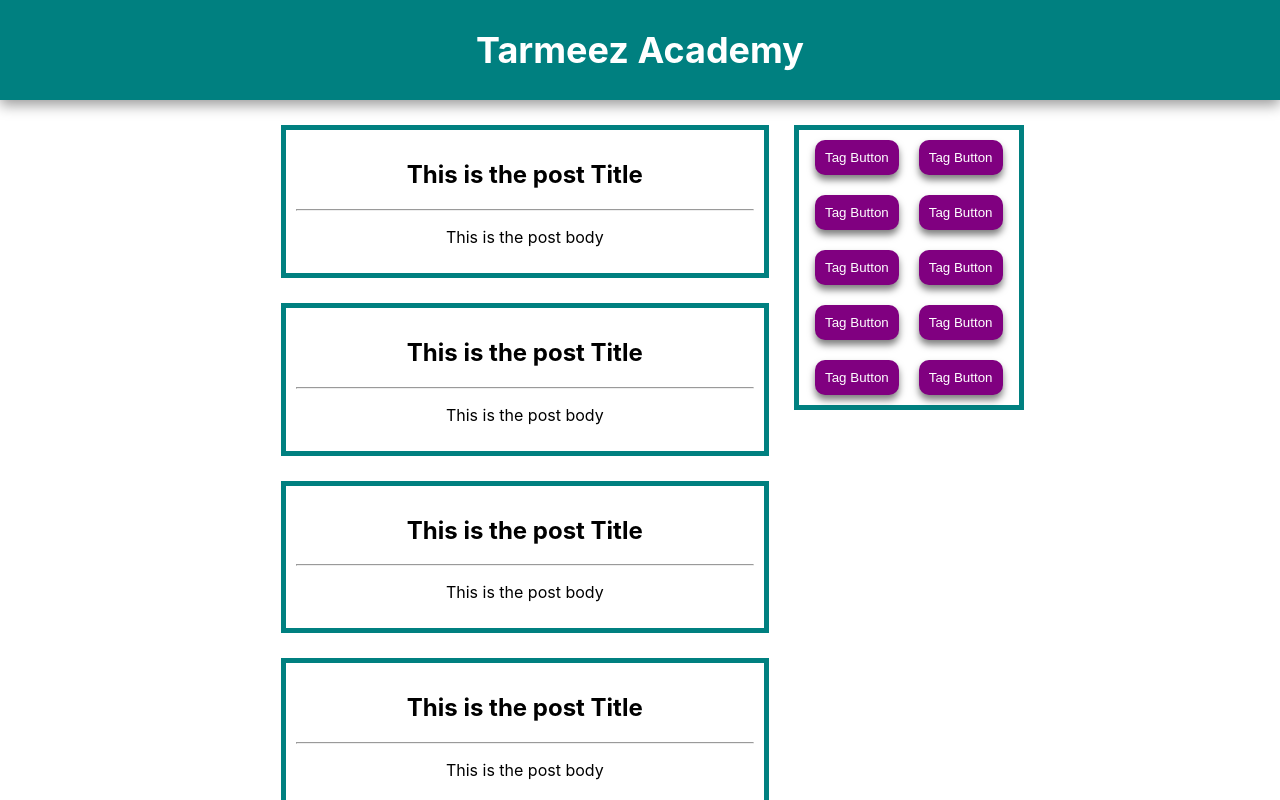
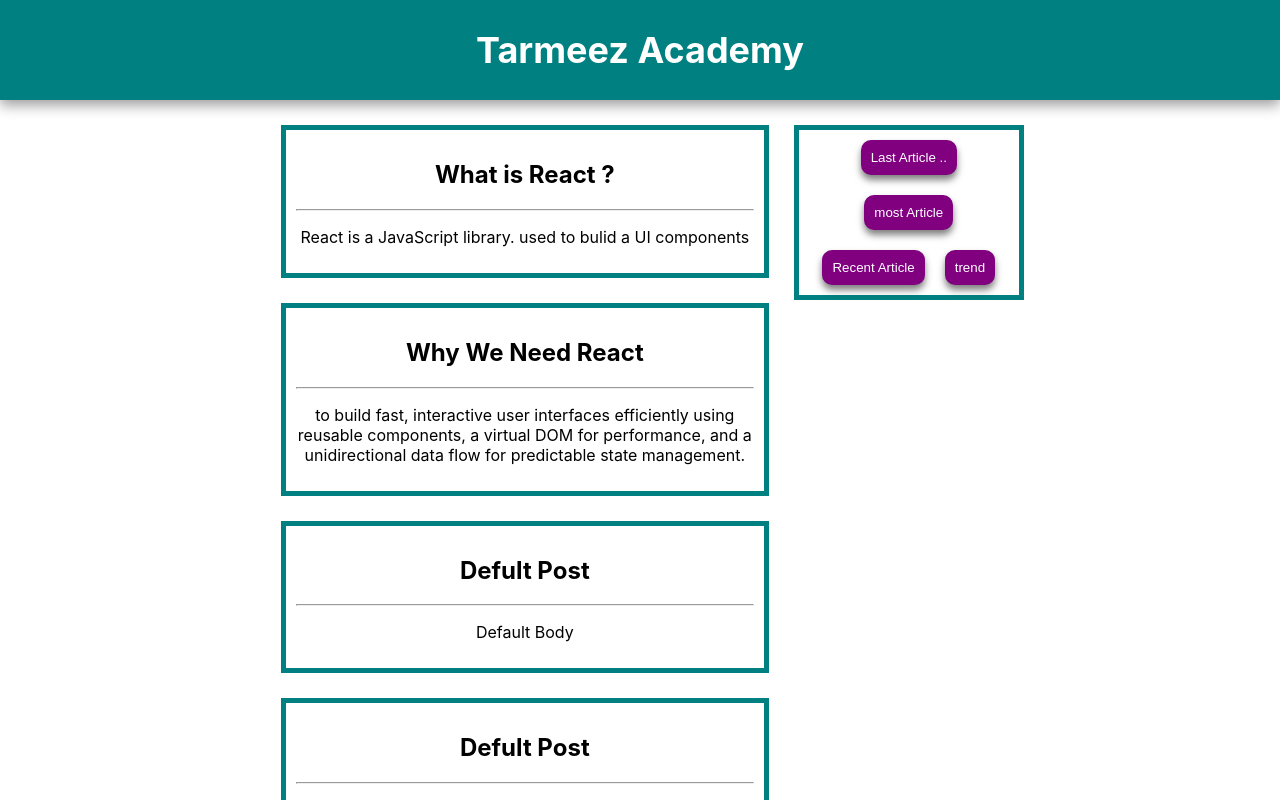
Before and after one commit to Islam-Atwa/React-Course-Assignments, a React (Create React App) app: page / in a window 1280 px wide. Shown: the top 800 px of the page. Built offline with nearby package versions, Linux system fonts and the light colour scheme.

Commit message:
ompleted challange props-02

```diff
--- a/src/App.js
+++ b/src/App.js
@@ -1,9 +1,9 @@
-import logo from './logo.svg';
+// import logo from './logo.svg';
 import './App.css';
 import Header from './Header';
 import Post from './Post';
 import SideMenu from './SideMenu';
-import TagButton from './TagButton';
+// import TagButton from './TagButton';
 function App() {
   return (
     <div className="App">
@@ -16,8 +16,8 @@
         >
           {/* == POSTS CONTAINER == */}
           <div style={{ width: "70%" }}>
-            <Post />
-            <Post />
+            <Post postName="What is React ? " postBody="React is a JavaScript library. used to bulid a UI components" />
+            <Post postName="Why We Need React " postBody="to build fast, interactive user interfaces efficiently using reusable components, a virtual DOM for performance, and a unidirectional data flow for predictable state management." />
             <Post />
             <Post />
             <Post />
--- a/src/Post.js
+++ b/src/Post.js
@@ -1,4 +1,5 @@
-export default function Post(){
+export default function Post({postName="Defult Post", postBody ="Default Body"}) {
+
     return (
         <div style={{
             padding: "10px",
@@ -7,10 +8,10 @@
             margin: "25px",
         }}
         >
-            <h2>This is the post Title</h2>
+            <h2>{postName}</h2>
 
             <hr/>
-            <p>This is the post body</p>
+            <p>{postBody}</p>
         </div>
     )
 }
--- a/src/SideMenu.js
+++ b/src/SideMenu.js
@@ -4,16 +4,12 @@
 export default function SideMenue(){
     return(
         <div style={{border: "solid teal 5px"}} >
-            <TagButton/>
-            <TagButton/>
-            <TagButton/>
-            <TagButton/>
-            <TagButton/>
-            <TagButton/>
-            <TagButton/>
-            <TagButton/>
-            <TagButton/>
-            <TagButton/>
+            <TagButton  title="Last Article">
+                <span>..</span>
+            </TagButton>
+            <TagButton title="most Article"/>
+            <TagButton title="Recent Article"/>
+            <TagButton title="trend "/>
         </div>
     );
 }
--- a/src/TagButton.js
+++ b/src/TagButton.js
@@ -1,7 +1,7 @@
 
 import "./TagButton.css";
 
-export default function TagButton() {
-    return <button className="tagButton">Tag Button </button>;
+export default function TagButton({title, children}) {
+    return <button className="tagButton">{title} {children}</button>;
 ;
 }
```
